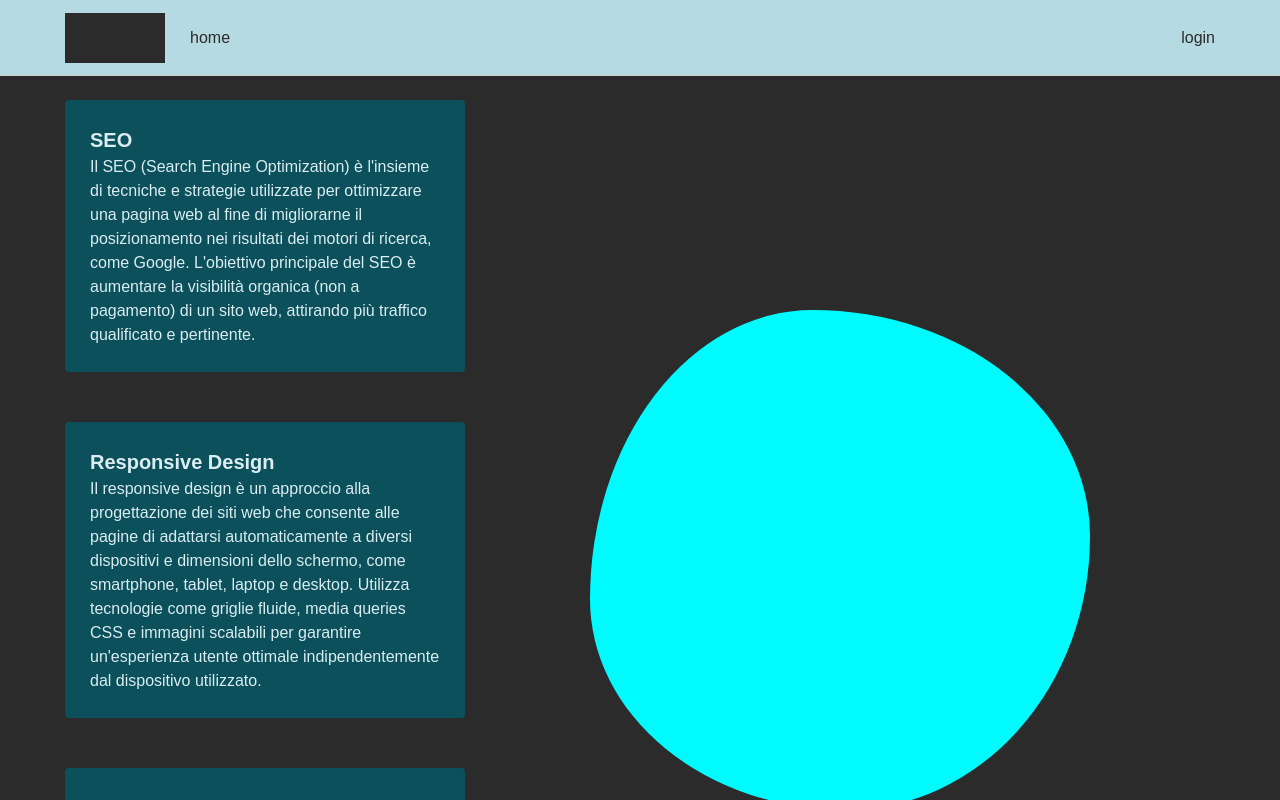
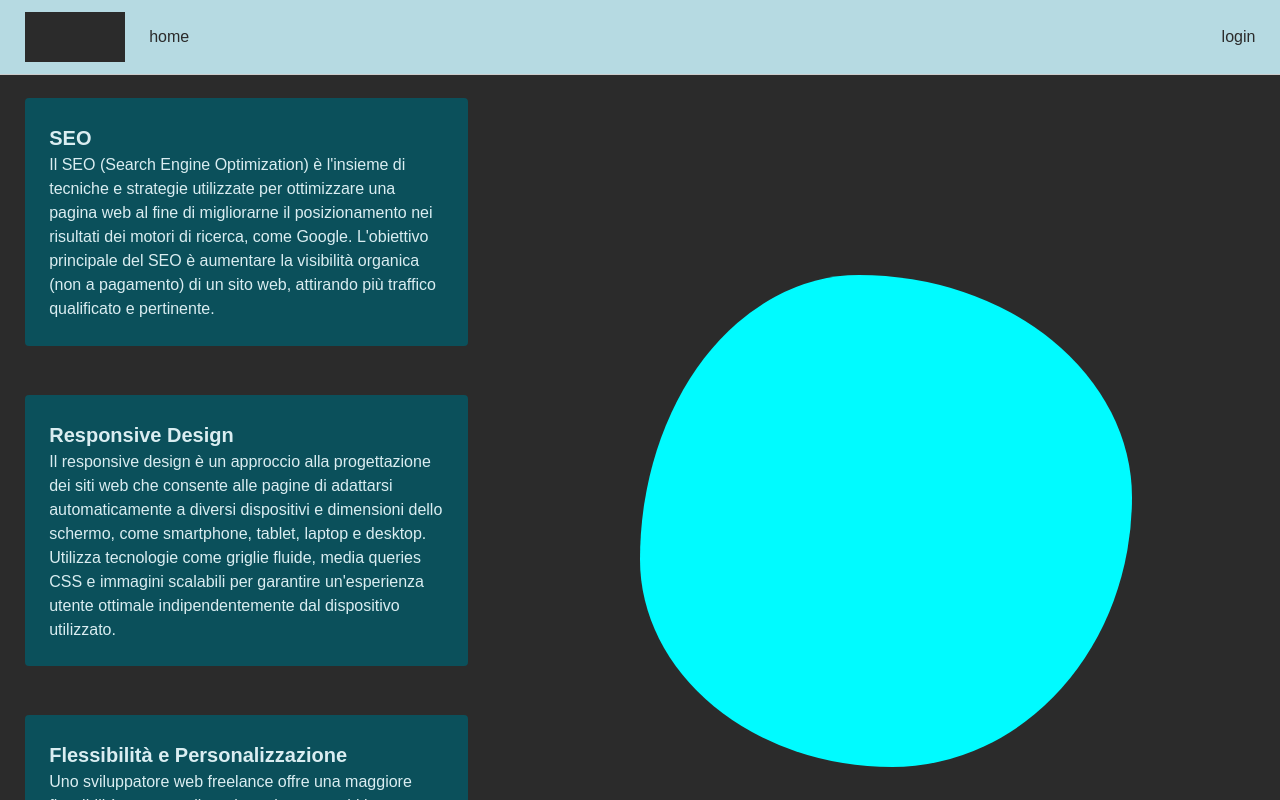
Before and after one commit to maksimLeali/maksi.me, a Next.js app: page / in a window 1280 px wide. Shown: the top 800 px of the page. Built offline with nearby package versions, Linux system fonts and the light colour scheme.

Commit message:
fix: grid width

```diff
--- a/src/theme/variables.css
+++ b/src/theme/variables.css
@@ -12,10 +12,10 @@
 	-webkit-font-smoothing: antialiased;
 	-moz-osx-font-smoothing: grayscale;
 
-	--max-width: 1200px;
+	--max-width: 1440px;
 	--max-grid-size: min(100vw, var(--max-width));
-	--grid-columns-number: 48;
-	--grid-color: #4448;
+	--grid-columns-number: 52;
+	--grid-color: #aaa8;
 
 	--white-ligth: #edf6f8;
 	--white: #daedf1;
```
